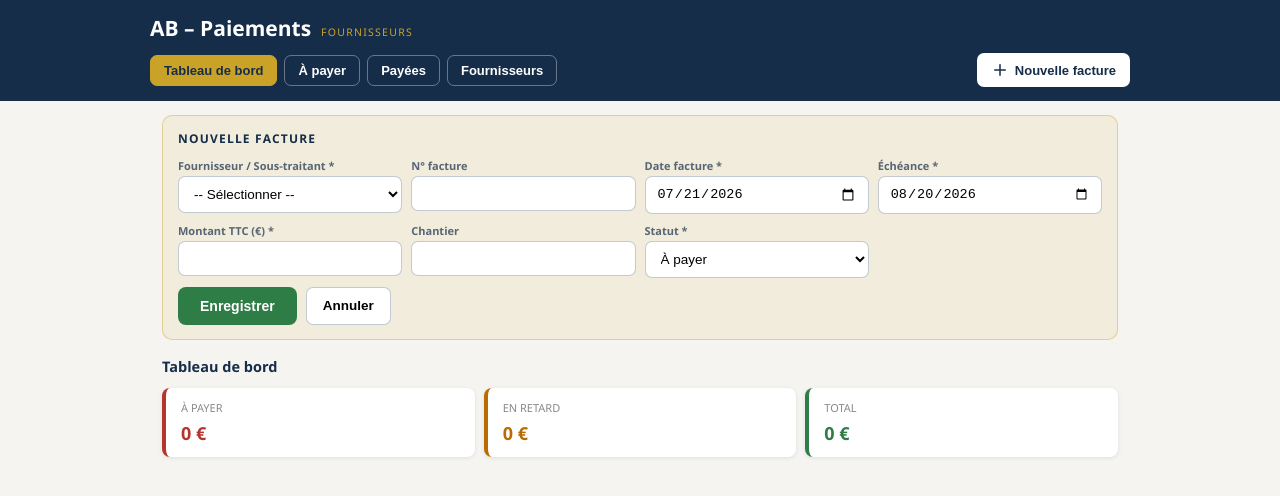
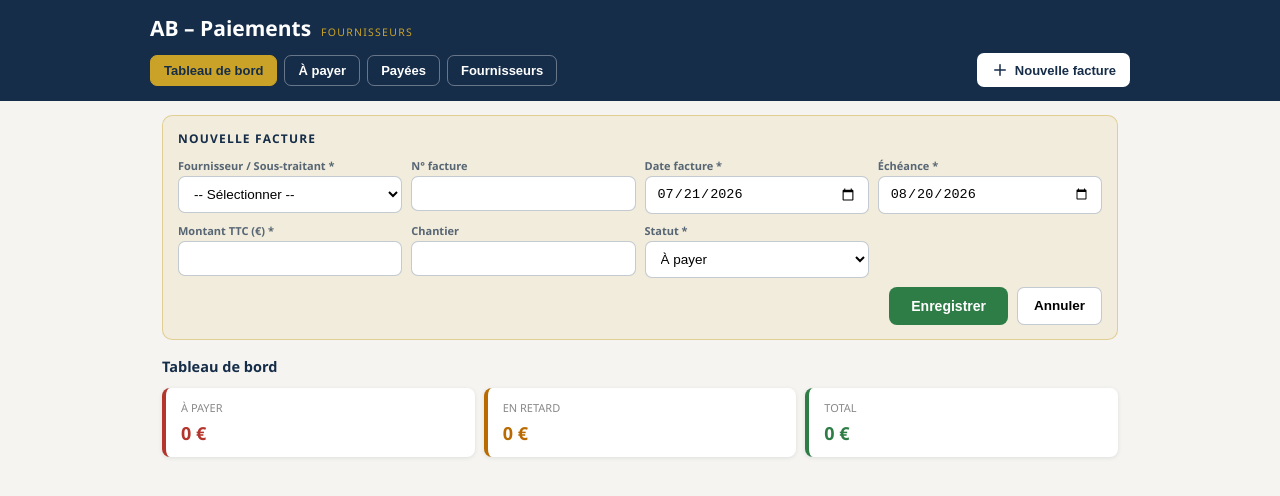
Before and after one commit to abrenov35/ab-facture, a React (Create React App) app: page / in a window 1280 px wide. Both pictures are taken after a click on the button "Nouvelle facture". Shown: the top 496 px of the page. Built offline with nearby package versions, Linux system fonts and the light colour scheme.

Commit message:
Repositionner les boutons à droite du bloc

```diff
--- a/src/AB_Paiements_FINAL.jsx
+++ b/src/AB_Paiements_FINAL.jsx
@@ -534,7 +534,7 @@ function FormulaireFacture({ facture, fournisseurs, onSauvegarder, onAnnuler, on
           </div>
         )}
 
-        <div style={{ gridColumn: '1 / -1', display: 'flex', gap: '9px' }}>
+        <div style={{ gridColumn: '1 / -1', display: 'flex', gap: '9px', justifyContent: 'flex-end' }}>
           <button type="submit" style={{ background: '#2E7D46', color: '#fff', border: 'none', borderRadius: '8px', padding: '11px 22px', fontSize: '14px', fontWeight: 700, cursor: 'pointer' }}>
             Enregistrer
           </button>
```
